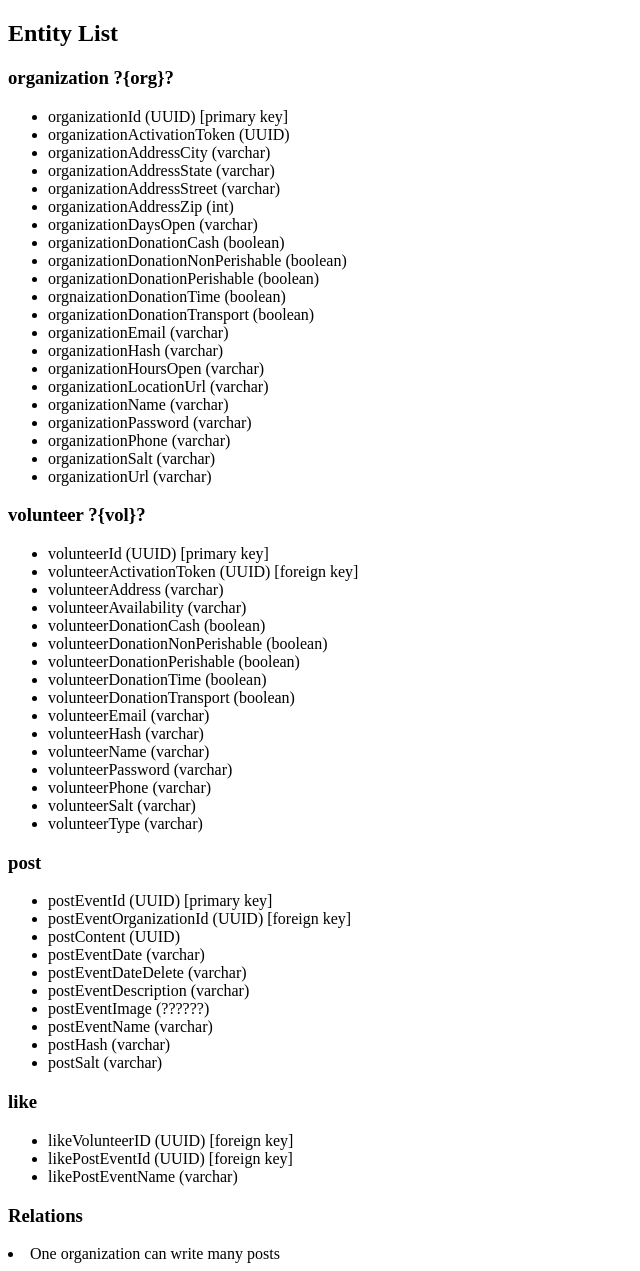
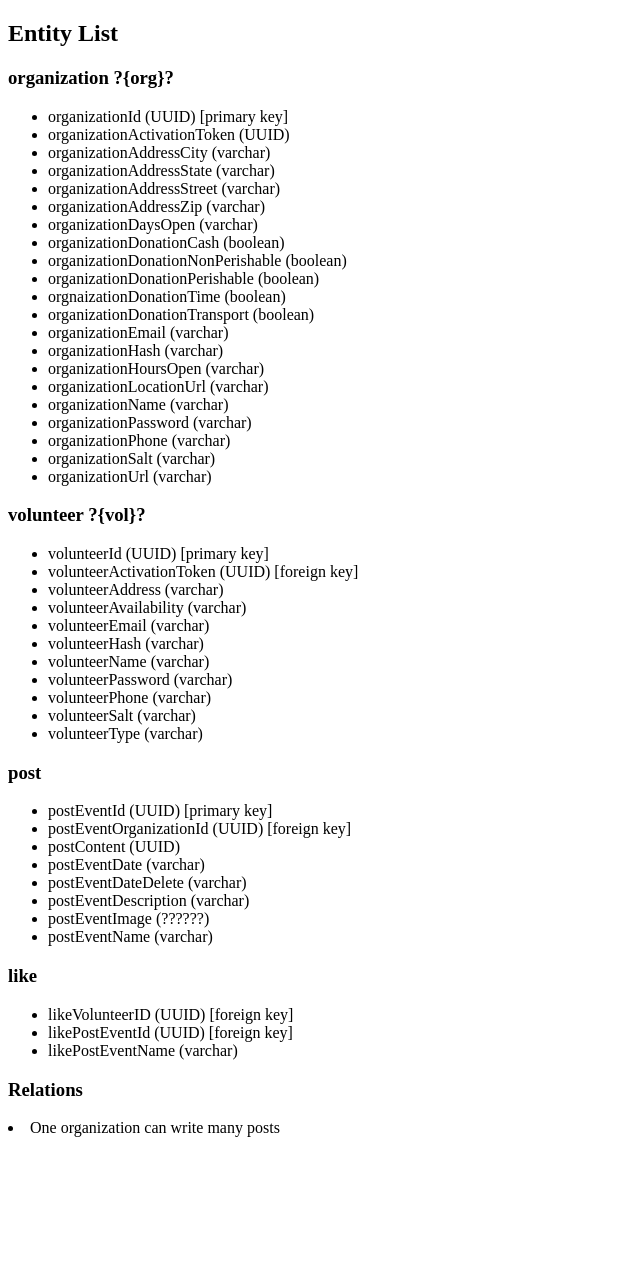
Before and after one commit to fullStackMartinez/feeding-our-past, a PHP site: page /whiteboard/entity.html in a window 1280 px wide. Shown: the whole page, without its empty margins (0-640 px from the left). After the commit the page ends 1137 px from the top, so only its background shows below. Run offline with PHP 8.4, Linux system fonts and the light colour scheme.

Commit message:
volunteer update

```diff
--- a/whiteboard/entity.html
+++ b/whiteboard/entity.html
@@ -14,7 +14,7 @@
 				<li>organizationAddressCity (varchar)</li>
 				<li>organizationAddressState (varchar)</li>
 				<li>organizationAddressStreet (varchar)</li>
-				<li>organizationAddressZip (int)</li>
+				<li>organizationAddressZip (varchar)</li>
 				<li>organizationDaysOpen (varchar)</li>
 				<li>organizationDonationCash (boolean)</li>
 				<li>organizationDonationNonPerishable (boolean)</li>
@@ -39,11 +39,6 @@
 				<li>volunteerActivationToken (UUID) [foreign key] </li>
 				<li>volunteerAddress (varchar)</li>
 				<li>volunteerAvailability (varchar)</li>
-				<li>volunteerDonationCash (boolean)</li>
-				<li>volunteerDonationNonPerishable (boolean)</li>
-				<li>volunteerDonationPerishable (boolean)</li>
-				<li>volunteerDonationTime (boolean)</li>
-				<li>volunteerDonationTransport (boolean)</li>
 				<li>volunteerEmail (varchar)</li>
 				<li>volunteerHash (varchar)</li>
 				<li>volunteerName (varchar)</li>
@@ -65,8 +60,6 @@
 				<li>postEventDescription (varchar)</li>
 				<li>postEventImage (??????)</li>
 				<li>postEventName (varchar)</li>
-				<li>postHash (varchar)</li>
-				<li>postSalt (varchar)</li>
 			</ul>
 		</div>
 		<div>
```
Also changed, not shown: epic/persona-3.php (+0 -7 lines).
